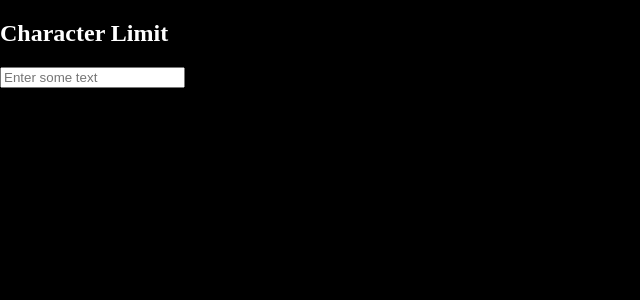
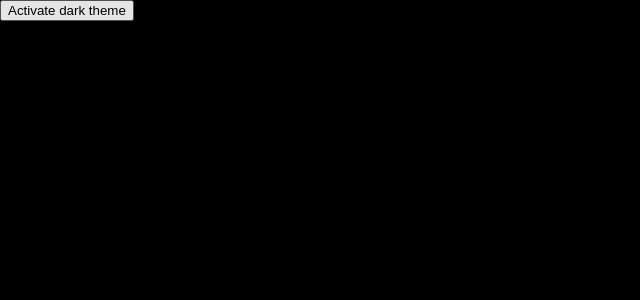
Before and after one commit to Yogurt7v/ReactChallange, a React (Create React App) app: page / in a window 1280 px wide. Shown: the top 300 px of the page, without its empty margins (0-640 px from the left). Built offline with nearby package versions, Linux system fonts and the light colour scheme; the HTML template or start-up script is replaced by a standard one.

Commit message:
useState

```diff
--- a/src/App.js
+++ b/src/App.js
@@ -1,23 +1,19 @@
-function handleChange(event, characterLimit) {
-  if (event.target.value.length > characterLimit) {
-    alert('Character limit exceeded');
-  }
-}
+import * as React from 'react';
 
-function Input({ characterLimit }) {
+export default function App() {
+  const [mode, setMode] = React.useState('dark');
+
+  const handleChange = () => {
+    if (mode === 'light') {
+      setMode('dark');
+    } else {
+      setMode('light');
+    }
+  };
+
   return (
-    <input
-      onChange={(e) => handleChange(e, characterLimit)}
-      placeholder="Enter some text"
-    />
+    <main className={mode}>
+      <button onClick={handleChange}>Activate {mode} theme</button>
+    </main>
   );
 }
-
-export default function App() {
-  return (
-    <section>
-      <h1>Character Limit</h1>
-      <Input characterLimit={20} />
-    </section>
-  );
-}
```
